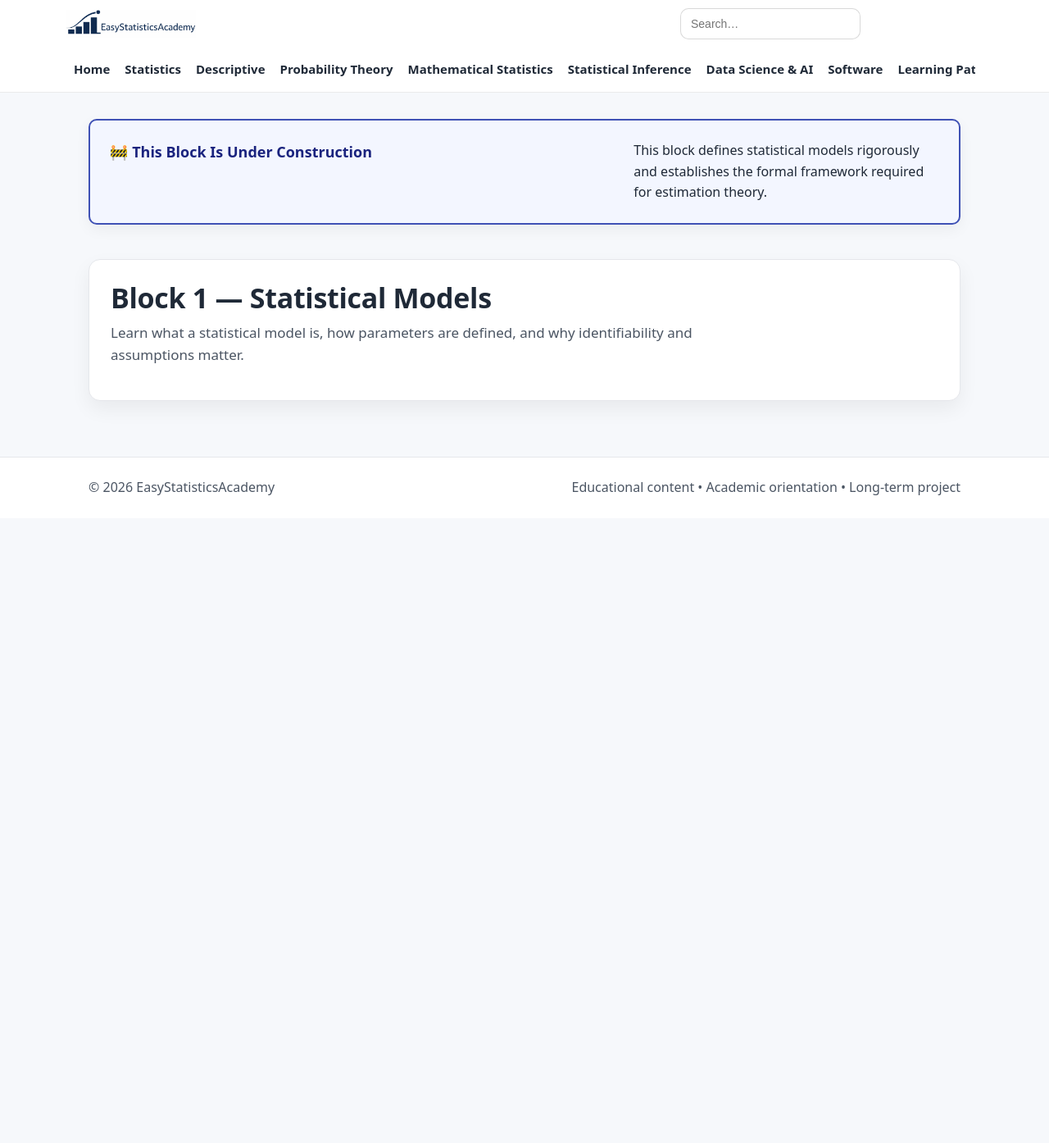
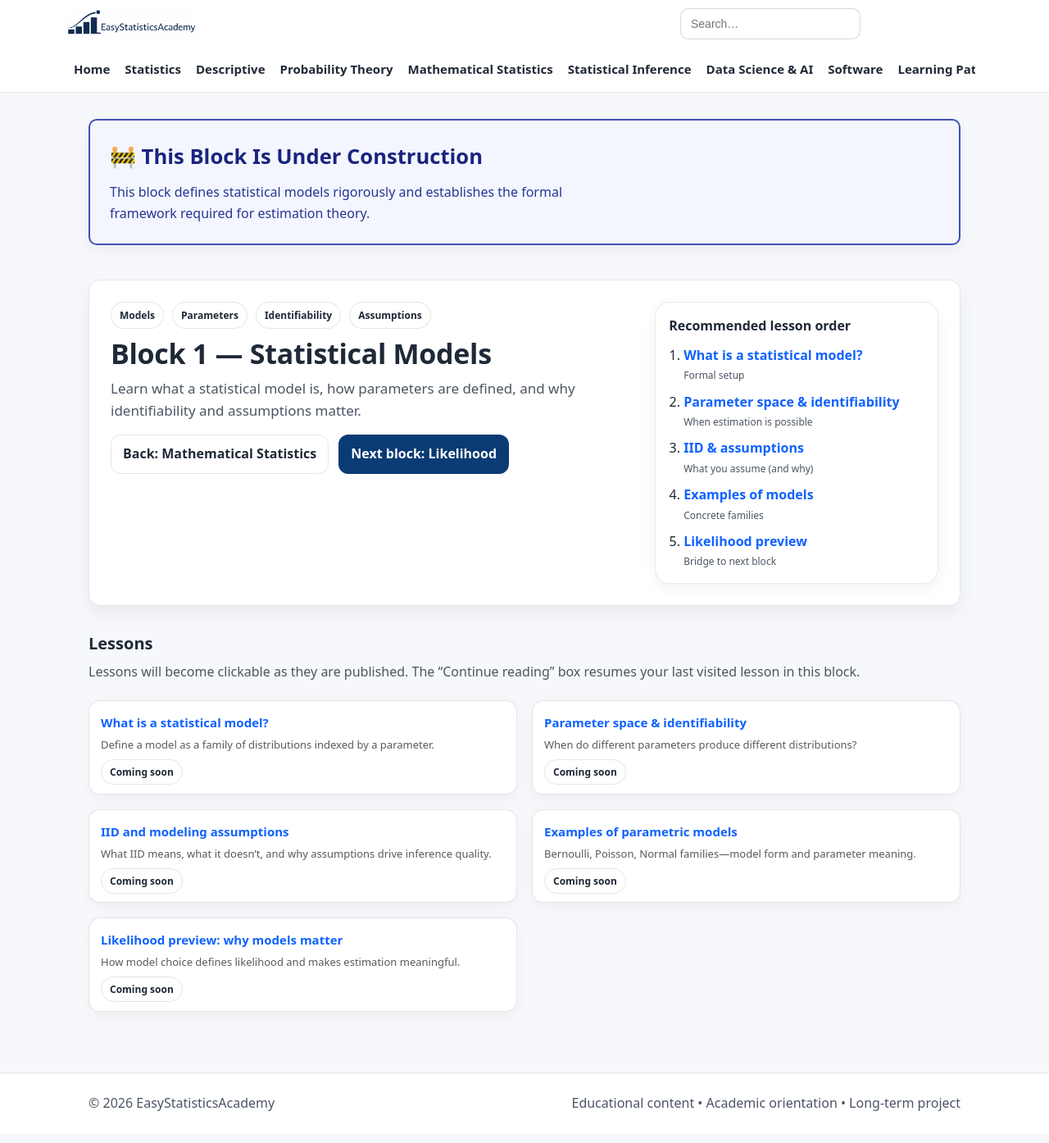
Before and after one commit to ammar-homaida-statistics/easystatisticsacademy, a Jekyll site: the page built from mathematical-statistics/statistical-models/index.md, in a window 1280 px wide and 1400 px high. Shown: the top 1394 px of the window at 82% size. Built offline with Jekyll 4.4.1, drawn with Linux system fonts in a browser that asks for light colours.

Commit message:
Create the structure

```diff
--- a/mathematical-statistics/statistical-models/index.md
+++ b/mathematical-statistics/statistical-models/index.md
@@ -6,33 +6,133 @@ permalink: /mathematical-statistics/statistical-models/
 sidebar: false
 ---
 
+<!-- UNDER CONSTRUCTION NOTICE -->
 <section class="section section-slim">
   <div class="callout" style="background:#f3f6ff; border:2px solid #3f51b5; padding:1.5rem; border-radius:10px;">
-    <h2 style="margin-top:0; color:#1a237e;">🚧 This Block Is Under Construction</h2>
-    <p style="margin:0; line-height:1.6;">
-      This block defines statistical models rigorously and establishes the
-      formal framework required for estimation theory.
-    </p>
+    <div class="callout-copy">
+      <h2 style="margin-top:0; color:#1a237e; font-size:1.6rem;">🚧 This Block Is Under Construction</h2>
+      <p style="margin:0; color:#283593; line-height:1.6;">
+        This block defines statistical models rigorously and establishes the formal framework required for estimation theory.
+      </p>
+    </div>
   </div>
 </section>
 
 <section class="hero hero-lesson">
-  <div class="hero-card">
-    <h1>Block 1 — Statistical Models</h1>
-    <p class="lead">
-      Learn what a statistical model is, how parameters are defined,
-      and why identifiability and assumptions matter.
+  <div class="hero-card hero-split">
+    <div class="hero-copy">
+      <div class="badge-row">
+        <span class="badge">Models</span>
+        <span class="badge">Parameters</span>
+        <span class="badge">Identifiability</span>
+        <span class="badge">Assumptions</span>
+      </div>
+
+      <h1>Block 1 — Statistical Models</h1>
+      <p class="lead">
+        Learn what a statistical model is, how parameters are defined, and why identifiability and assumptions matter.
+      </p>
+
+      <div class="hero-actions">
+        <a class="btn btn-outline" href="/mathematical-statistics/">Back: Mathematical Statistics</a>
+        <a class="btn" href="/mathematical-statistics/likelihood-and-log-likelihood/">Next block: Likelihood</a>
+      </div>
+    </div>
+
+    <div class="hero-panel">
+      <div class="panel-card">
+        <h2 class="panel-title">Recommended lesson order</h2>
+        <ol class="quickstart">
+          <li><a href="#lessons">What is a statistical model?</a><span class="meta">Formal setup</span></li>
+          <li><a href="#lessons">Parameter space & identifiability</a><span class="meta">When estimation is possible</span></li>
+          <li><a href="#lessons">IID & assumptions</a><span class="meta">What you assume (and why)</span></li>
+          <li><a href="#lessons">Examples of models</a><span class="meta">Concrete families</span></li>
+          <li><a href="#lessons">Likelihood preview</a><span class="meta">Bridge to next block</span></li>
+        </ol>
+      </div>
+    </div>
+  </div>
+</section>
+
+<section class="section" id="lessons">
+  <div class="section-head">
+    <h2>Lessons</h2>
+    <p>
+      Lessons will become clickable as they are published. The “Continue reading” box resumes your last visited lesson in this block.
     </p>
+  </div>
+
+  <!-- ✅ Continue reading (Block → last visited LESSON) -->
+  <div id="continue-reading-ms-b1" style="display:none; margin-top:0.75rem;">
+    <div class="callout">
+      <div class="callout-copy">
+        <h2>Continue reading</h2>
+        <p class="muted-mini" id="continue-reading-ms-b1-label" style="margin:0 0 .75rem 0;"></p>
+        <a class="btn" id="continue-reading-ms-b1-btn" href="#">Continue</a>
+      </div>
+    </div>
+  </div>
+
+  <div class="grid grid-2">
+    <div class="card lesson-card">
+      <h3><a href="/mathematical-statistics/statistical-models/what-is-a-statistical-model/">What is a statistical model?</a></h3>
+      <p>Define a model as a family of distributions indexed by a parameter.</p>
+      <div class="pill-row"><span class="badge">Coming soon</span></div>
+    </div>
+
+    <div class="card lesson-card">
+      <h3><a href="/mathematical-statistics/statistical-models/parameter-space-and-identifiability/">Parameter space & identifiability</a></h3>
+      <p>When do different parameters produce different distributions?</p>
+      <div class="pill-row"><span class="badge">Coming soon</span></div>
+    </div>
+
+    <div class="card lesson-card">
+      <h3><a href="/mathematical-statistics/statistical-models/iid-and-modeling-assumptions/">IID and modeling assumptions</a></h3>
+      <p>What IID means, what it doesn’t, and why assumptions drive inference quality.</p>
+      <div class="pill-row"><span class="badge">Coming soon</span></div>
+    </div>
+
+    <div class="card lesson-card">
+      <h3><a href="/mathematical-statistics/statistical-models/examples-of-parametric-models/">Examples of parametric models</a></h3>
+      <p>Bernoulli, Poisson, Normal families—model form and parameter meaning.</p>
+      <div class="pill-row"><span class="badge">Coming soon</span></div>
+    </div>
+
+    <div class="card lesson-card">
+      <h3><a href="/mathematical-statistics/statistical-models/likelihood-preview-why-models-matter/">Likelihood preview: why models matter</a></h3>
+      <p>How model choice defines likelihood and makes estimation meaningful.</p>
+      <div class="pill-row"><span class="badge">Coming soon</span></div>
+    </div>
   </div>
 </section>
 
 <script>
-(function () {
-  var KEY = "esa_continue_ms_last_block_v0";
-  var data = {
-    label: "Block 1 — Statistical Models",
-    url: "/mathematical-statistics/statistical-models/"
-  };
-  try { localStorage.setItem(KEY, JSON.stringify(data)); } catch (e) {}
-})();
+  (function () {
+    // ✅ Save last visited BLOCK for MS home
+    try {
+      localStorage.setItem("esa_continue_ms_last_block_v0", JSON.stringify({
+        label: "Block 1 — Statistical Models",
+        url: "/mathematical-statistics/statistical-models/"
+      }));
+    } catch (e) {}
+
+    // ✅ Block continues last visited LESSON
+    var KEY = "esa_continue_ms_statistical_models_last_lesson_v0";
+    var raw = localStorage.getItem(KEY);
+    if (!raw) return;
+
+    try {
+      var data = JSON.parse(raw);
+      if (!data || !data.url || !data.label) return;
+
+      var wrap = document.getElementById("continue-reading-ms-b1");
+      var label = document.getElementById("continue-reading-ms-b1-label");
+      var btn = document.getElementById("continue-reading-ms-b1-btn");
+      if (!wrap || !label || !btn) return;
+
+      label.innerHTML = 'You last visited: <strong>' + data.label + '</strong>';
+      btn.href = data.url;
+      wrap.style.display = "block";
+    } catch (e) {}
+  })();
 </script>
```
